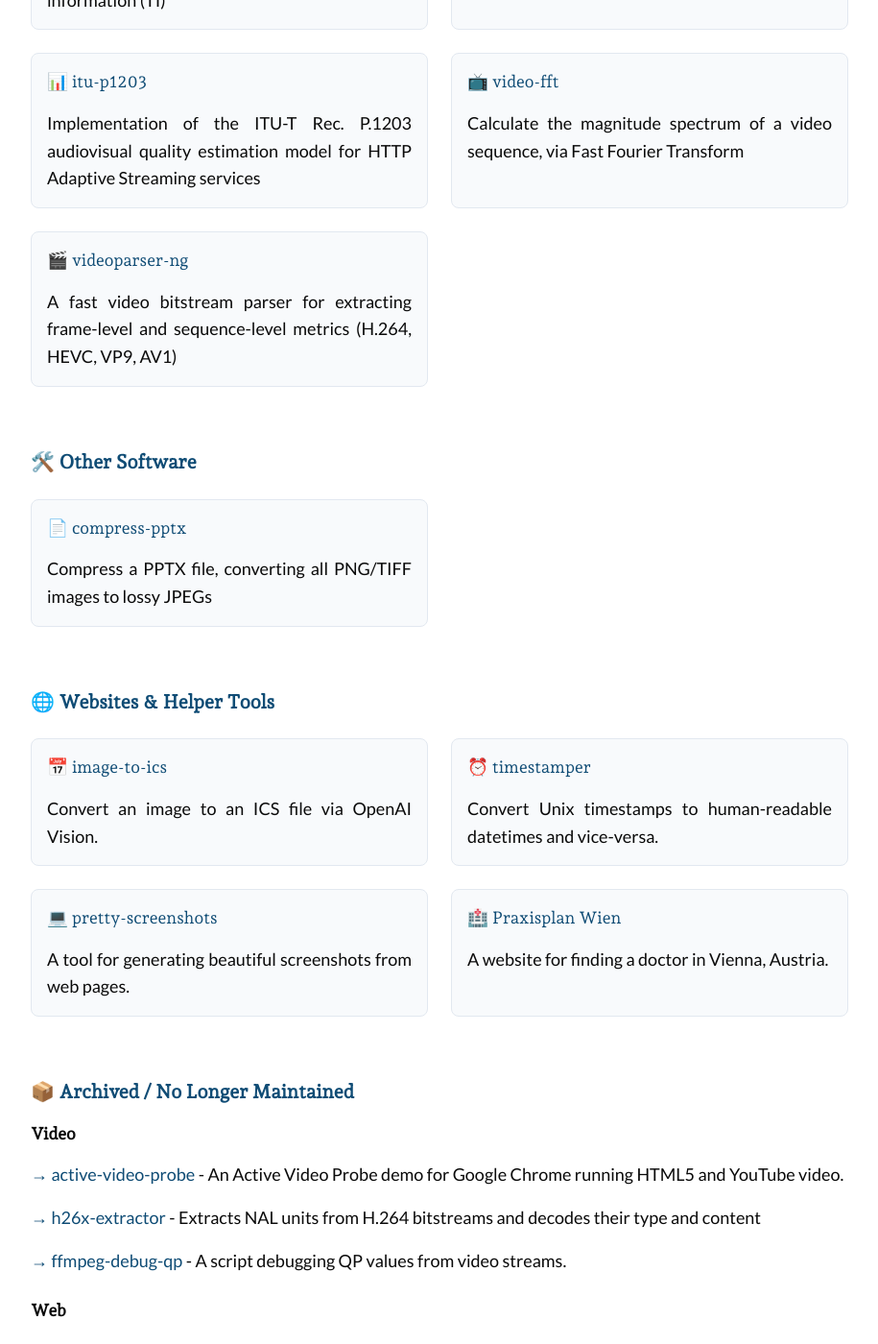
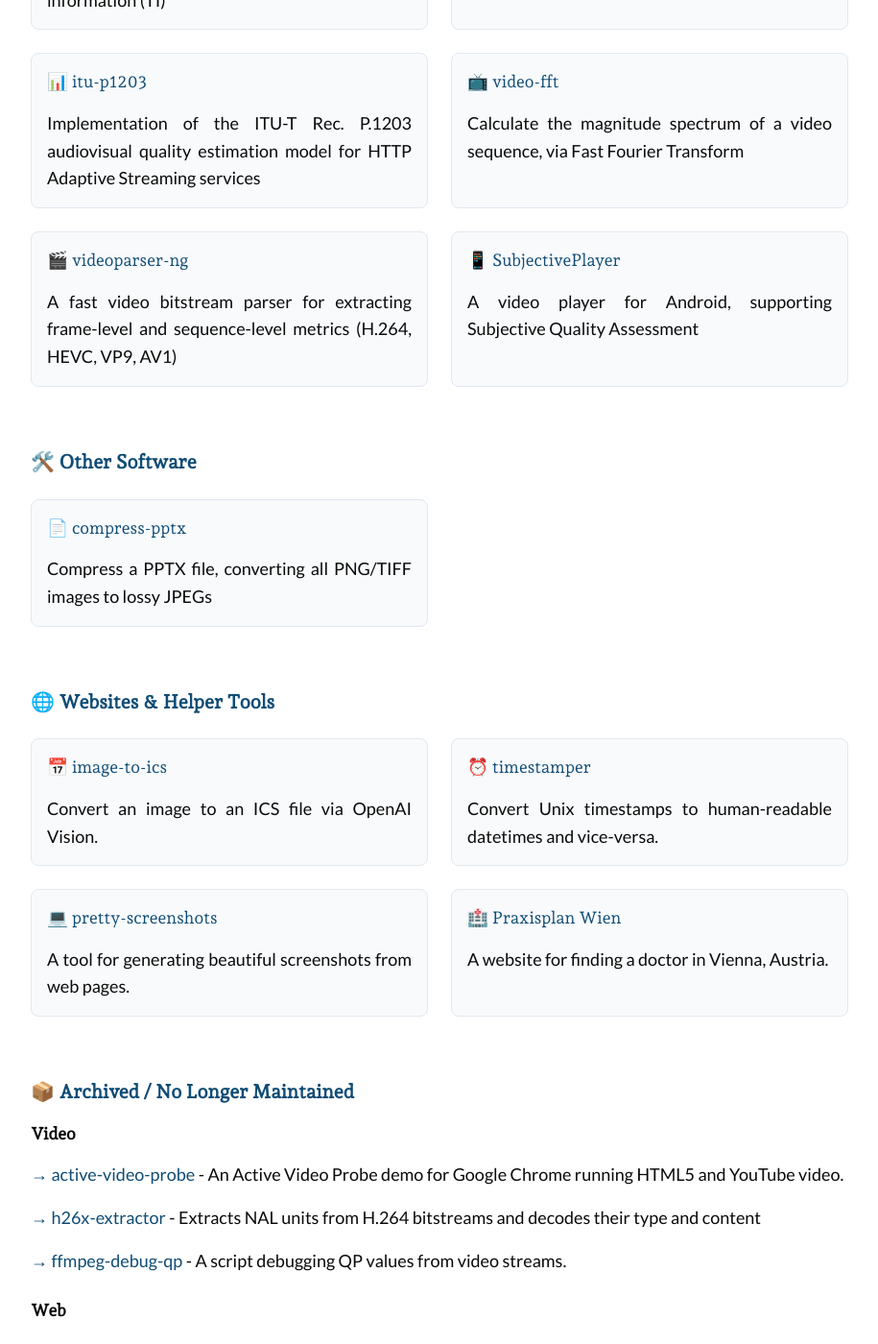
Before and after one commit to slhck/slhck.github.io, a Jekyll site: the page built from software.md, in a window 1280 px wide and 1400 px high, scrolled down 859 px. Shown: the whole window at 96% size, without its empty margins (182-1097 px from the left). Built offline with Jekyll 4.4.1, drawn with Linux system fonts in a browser that asks for light colours; some of the changed text lies outside the part shown.

Commit message:
un-deprecate subjective player

```diff
--- a/software.md
+++ b/software.md
@@ -62,6 +62,11 @@ permalink: /software/
 <h3>🎬 <a href="https://github.com/aveq-research/videoparser-ng">videoparser-ng</a></h3>
 <p>A fast video bitstream parser for extracting frame-level and sequence-level metrics (H.264, HEVC, VP9, AV1)</p>
 </div>
+
+<div class="software-item">
+<h3>📱 <a href="https://github.com/slhck/SubjectivePlayer">SubjectivePlayer</a></h3>
+<p>A video player for Android, supporting Subjective Quality Assessment</p>
+</div>
 </div>
 </div>
 
```
Also changed, not shown: other parts of software.md (+0 -1 lines).
